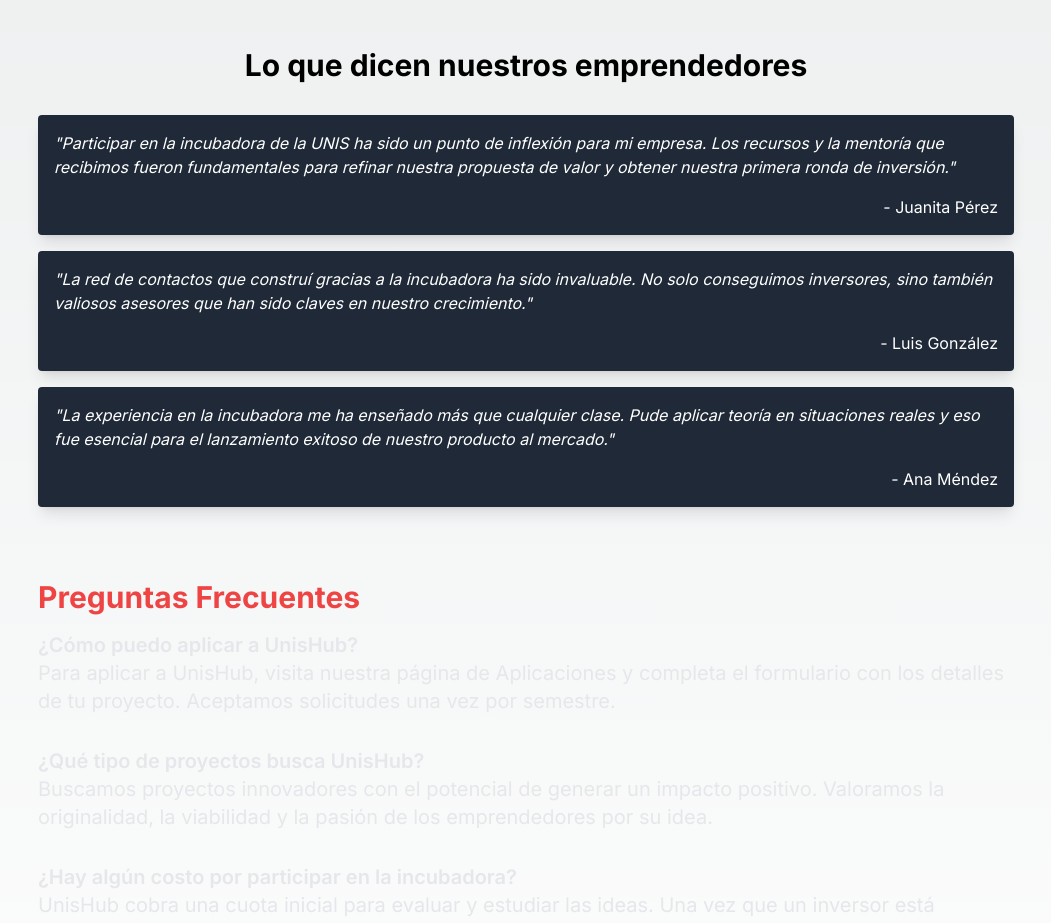
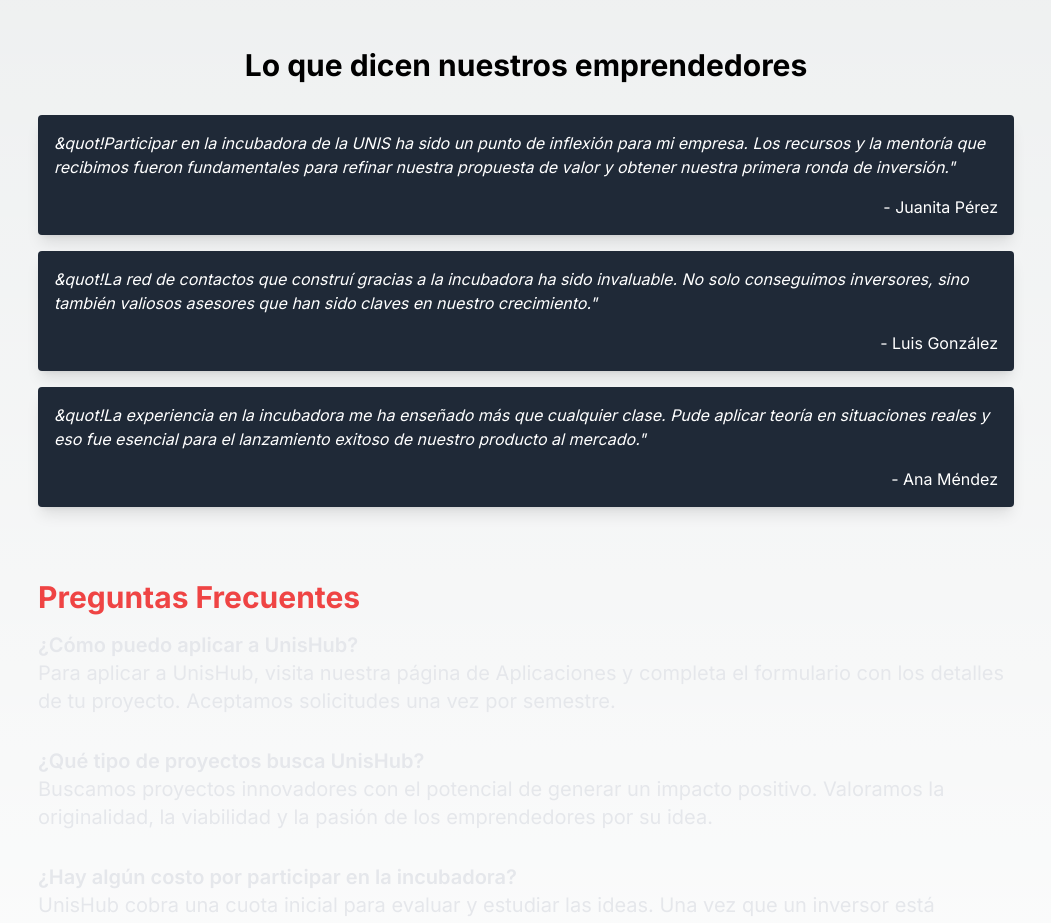
Before and after one commit to JoseanG24/Business-Incubator-Landing-Page, a Next.js app: page /pages/blog in a window 1280 px wide. Shown: the part 2020-2943 px from the top of the page, without its empty margins (114-1165 px from the left). Built offline with nearby package versions, Linux system fonts and the light colour scheme.

Commit message:
third commit, eslint errors fixed

```diff
--- a/app/components/Carousel.tsx
+++ b/app/components/Carousel.tsx
@@ -22,7 +22,7 @@ const TestimonialCarousel = () => {
         <div className="space-y-4">
           {testimonials.map((testimonial, index) => (
             <div key={index} className="bg-gray-800 text-white p-4 rounded shadow-lg">
-              <p className="italic">"{testimonial.testimonial}"</p>
+              <p className="italic">&quot!{testimonial.testimonial}&quot;</p>
               <p className="text-right mt-4">- {testimonial.name}</p>
             </div>
           ))}
--- a/app/pages/blog/page.tsx
+++ b/app/pages/blog/page.tsx
@@ -72,7 +72,7 @@ const Blog = () => {
               comienzo común: un concepto brillante. En UnisHub, llevamos esos
               conceptos a través de un proceso de refinamiento, desde la
               validación del mercado hasta la estrategia de marketing,
-              preparando a cada emprendimiento para el crucial "Demo Day" donde
+              preparando a cada emprendimiento para el crucial &quot;Demo Day&quot; donde
               las ideas se presentan ante inversores y la comunidad.
             </p>
             <br></br>
```
